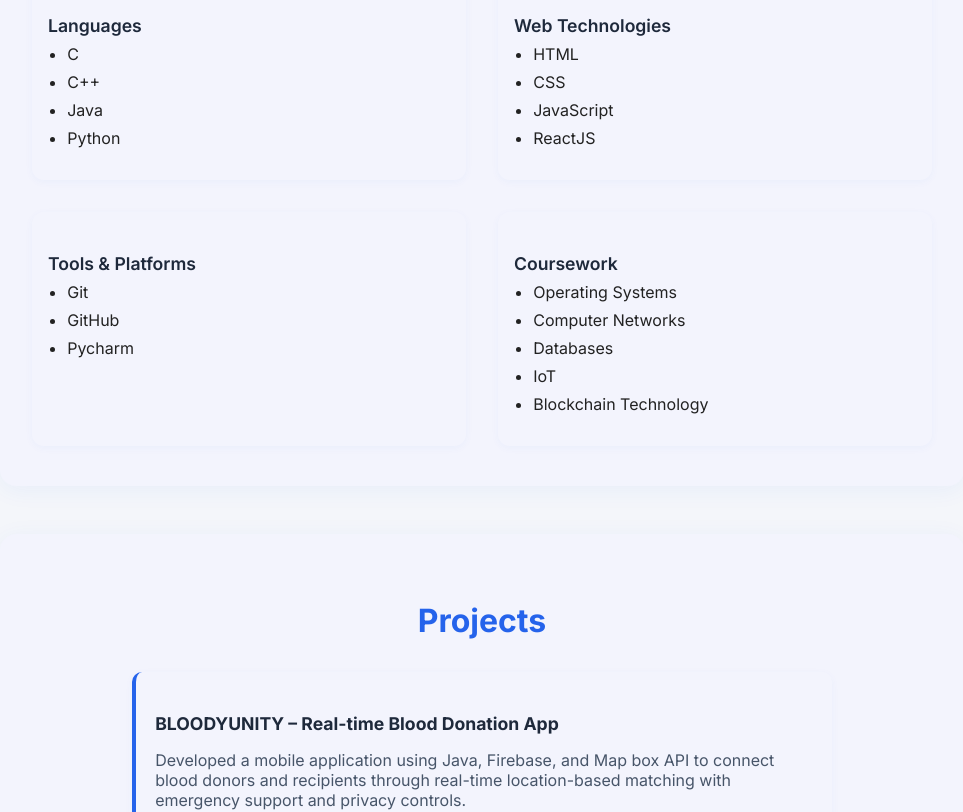
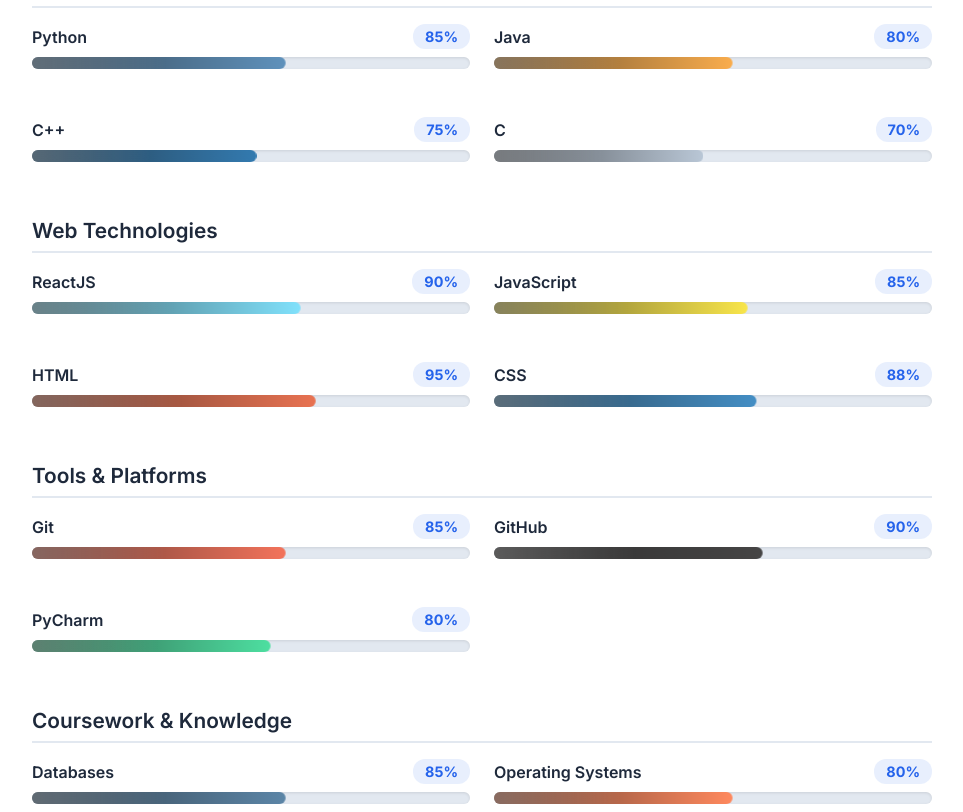
Before and after one commit to Avnindra3030/portfolio-1, a React (Vite) app in the folder frontend/: page / in a window 1280 px wide. Shown: the part 1543-2355 px from the top of the page, without its empty margins (158-1121 px from the left). Built offline with nearby package versions, Linux system fonts and the light colour scheme.

Commit message:
Add animated skill bars with proficiency levels

```diff
--- /dev/null
+++ b/frontend/src/SkillBar.css
@@ -0,0 +1,114 @@
+.skill-bar-container {
+  margin-bottom: 1.5rem;
+  width: 100%;
+}
+
+.skill-info {
+  display: flex;
+  justify-content: space-between;
+  align-items: center;
+  margin-bottom: 0.5rem;
+}
+
+.skill-name {
+  font-weight: 600;
+  font-size: 1rem;
+  color: #1e293b;
+  transition: color 0.3s ease;
+}
+
+.dark .skill-name {
+  color: #e5e5e5;
+}
+
+.skill-percentage {
+  font-weight: 700;
+  font-size: 0.9rem;
+  color: #2563eb;
+  background: rgba(37, 99, 235, 0.1);
+  padding: 0.25rem 0.75rem;
+  border-radius: 12px;
+  transition: all 0.3s ease;
+}
+
+.dark .skill-percentage {
+  background: rgba(59, 130, 246, 0.2);
+  color: #3b82f6;
+}
+
+.skill-bar {
+  width: 100%;
+  height: 12px;
+  background: #e2e8f0;
+  border-radius: 6px;
+  overflow: hidden;
+  position: relative;
+  box-shadow: inset 0 1px 3px rgba(0, 0, 0, 0.1);
+  transition: background-color 0.3s ease;
+}
+
+.dark .skill-bar {
+  background: #374151;
+  box-shadow: inset 0 1px 3px rgba(0, 0, 0, 0.3);
+}
+
+.skill-progress {
+  height: 100%;
+  border-radius: 6px;
+  position: relative;
+  transition: width 1.5s cubic-bezier(0.4, 0, 0.2, 1);
+  background: linear-gradient(90deg, currentColor 0%, rgba(255, 255, 255, 0.2) 100%);
+}
+
+.skill-progress.animate {
+  animation: shimmer 2s infinite;
+}
+
+.skill-progress::after {
+  content: '';
+  position: absolute;
+  top: 0;
+  left: 0;
+  right: 0;
+  bottom: 0;
+  background: linear-gradient(
+    90deg,
+    transparent 0%,
+    rgba(255, 255, 255, 0.3) 50%,
+    transparent 100%
+  );
+  animation: shimmer 2s infinite;
+  transform: translateX(-100%);
+}
+
+@keyframes shimmer {
+  0% {
+    transform: translateX(-100%);
+  }
+  100% {
+    transform: translateX(100%);
+  }
+}
+
+/* Hover effects */
+.skill-bar-container:hover .skill-percentage {
+  transform: scale(1.05);
+  box-shadow: 0 2px 8px rgba(37, 99, 235, 0.2);
+}
+
+.dark .skill-bar-container:hover .skill-percentage {
+  box-shadow: 0 2px 8px rgba(59, 130, 246, 0.3);
+}
+
+/* Responsive design */
+@media (max-width: 768px) {
+  .skill-info {
+    flex-direction: column;
+    align-items: flex-start;
+    gap: 0.25rem;
+  }
+
+  .skill-percentage {
+    align-self: flex-end;
+  }
+}
--- /dev/null
+++ b/frontend/src/SkillBar.jsx
@@ -0,0 +1,61 @@
+import React, { useState, useEffect, useRef } from 'react';
+import './SkillBar.css';
+
+const SkillBar = ({ skill, percentage, color = '#2563eb' }) => {
+  const [isVisible, setIsVisible] = useState(false);
+  const [animatedPercentage, setAnimatedPercentage] = useState(0);
+  const barRef = useRef(null);
+
+  useEffect(() => {
+    const observer = new IntersectionObserver(
+      ([entry]) => {
+        if (entry.isIntersecting) {
+          setIsVisible(true);
+          // Animate the percentage
+          const duration = 1500; // 1.5 seconds
+          const steps = 60;
+          const increment = percentage / steps;
+          let current = 0;
+
+          const timer = setInterval(() => {
+            current += increment;
+            if (current >= percentage) {
+              current = percentage;
+              clearInterval(timer);
+            }
+            setAnimatedPercentage(Math.round(current));
+          }, duration / steps);
+
+          return () => clearInterval(timer);
+        }
+      },
+      { threshold: 0.3 }
+    );
+
+    if (barRef.current) {
+      observer.observe(barRef.current);
+    }
+
+    return () => observer.disconnect();
+  }, [percentage]);
+
+  return (
+    <div className="skill-bar-container" ref={barRef}>
+      <div className="skill-info">
+        <span className="skill-name">{skill}</span>
+        <span className="skill-percentage">{animatedPercentage}%</span>
+      </div>
+      <div className="skill-bar">
+        <div
+          className={`skill-progress ${isVisible ? 'animate' : ''}`}
+          style={{
+            width: isVisible ? `${percentage}%` : '0%',
+            backgroundColor: color
+          }}
+        />
+      </div>
+    </div>
+  );
+};
+
+export default SkillBar;
--- a/frontend/src/Skills.jsx
+++ b/frontend/src/Skills.jsx
@@ -1,7 +1,89 @@
+import SkillBar from './SkillBar';
+
 function Skills() {
+  const skillData = {
+    languages: [
+      { skill: 'Python', percentage: 85, color: '#3776ab' },
+      { skill: 'Java', percentage: 80, color: '#f89820' },
+      { skill: 'C++', percentage: 75, color: '#00599c' },
+      { skill: 'C', percentage: 70, color: '#a8b9cc' }
+    ],
+    webTech: [
+      { skill: 'ReactJS', percentage: 90, color: '#61dafb' },
+      { skill: 'JavaScript', percentage: 85, color: '#f7df1e' },
+      { skill: 'HTML', percentage: 95, color: '#e34f26' },
+      { skill: 'CSS', percentage: 88, color: '#1572b6' }
+    ],
+    tools: [
+      { skill: 'Git', percentage: 85, color: '#f05032' },
+      { skill: 'GitHub', percentage: 90, color: '#181717' },
+      { skill: 'PyCharm', percentage: 80, color: '#21d789' }
+    ],
+    coursework: [
+      { skill: 'Databases', percentage: 85, color: '#336791' },
+      { skill: 'Operating Systems', percentage: 80, color: '#ff6b35' },
+      { skill: 'Computer Networks', percentage: 75, color: '#4a90e2' },
+      { skill: 'IoT', percentage: 70, color: '#00bcd4' },
+      { skill: 'Blockchain', percentage: 65, color: '#f7931e' }
+    ]
+  };
+
   return (
     <section className="skills">
-      <h2 className="skills-title">Skills</h2>
+      <h2 className="skills-title">Skills & Proficiency</h2>
+
+      {/* Animated Skill Bars Section */}
+      <div className="skills-bars-section">
+        <h3 className="skills-section-title">Programming Languages</h3>
+        <div className="skills-bars-grid">
+          {skillData.languages.map((skill) => (
+            <SkillBar
+              key={skill.skill}
+              skill={skill.skill}
+              percentage={skill.percentage}
+              color={skill.color}
+            />
+          ))}
+        </div>
+
+        <h3 className="skills-section-title">Web Technologies</h3>
+        <div className="skills-bars-grid">
+          {skillData.webTech.map((skill) => (
+            <SkillBar
+              key={skill.skill}
+              skill={skill.skill}
+              percentage={skill.percentage}
+              color={skill.color}
+            />
+          ))}
+        </div>
+
+        <h3 className="skills-section-title">Tools & Platforms</h3>
+        <div className="skills-bars-grid">
+          {skillData.tools.map((skill) => (
+            <SkillBar
+              key={skill.skill}
+              skill={skill.skill}
+              percentage={skill.percentage}
+              color={skill.color}
+            />
+          ))}
+        </div>
+
+        <h3 className="skills-section-title">Coursework & Knowledge</h3>
+        <div className="skills-bars-grid">
+          {skillData.coursework.map((skill) => (
+            <SkillBar
+              key={skill.skill}
+              skill={skill.skill}
+              percentage={skill.percentage}
+              color={skill.color}
+            />
+          ))}
+        </div>
+      </div>
+
+      {/* Original Skills List (as backup) */}
       <div className="skills-grid">
         <div className="skills-group">
           <h3 className="skills-subtitle">Languages</h3>
--- a/frontend/src/index.css
+++ b/frontend/src/index.css
@@ -256,6 +256,13 @@
   padding: 2.5rem 2rem;
   box-shadow: 0 4px 24px rgba(37,99,235,0.06);
   text-align: left;
+  background: #fff;
+  transition: background-color 0.3s ease, box-shadow 0.3s ease;
+}
+
+.dark .skills {
+  background: #2d2d2d;
+  box-shadow: 0 4px 24px rgba(0,0,0,0.2);
 }
 
 .skills-title {
@@ -264,6 +271,39 @@
   color: #2563eb;
   margin-bottom: 2rem;
   text-align: center;
+}
+
+.skills-bars-section {
+  margin-bottom: 3rem;
+}
+
+.skills-section-title {
+  font-size: 1.3rem;
+  font-weight: 600;
+  color: #1e293b;
+  margin: 2rem 0 1rem 0;
+  padding-bottom: 0.5rem;
+  border-bottom: 2px solid #e2e8f0;
+  transition: color 0.3s ease, border-color 0.3s ease;
+}
+
+.dark .skills-section-title {
+  color: #e5e5e5;
+  border-bottom-color: #4b5563;
+}
+
+.skills-bars-grid {
+  display: grid;
+  grid-template-columns: 1fr;
+  gap: 1rem;
+  margin-bottom: 2rem;
+}
+
+@media (min-width: 768px) {
+  .skills-bars-grid {
+    grid-template-columns: 1fr 1fr;
+    gap: 1.5rem;
+  }
 }
 
 .skills-grid {
```
